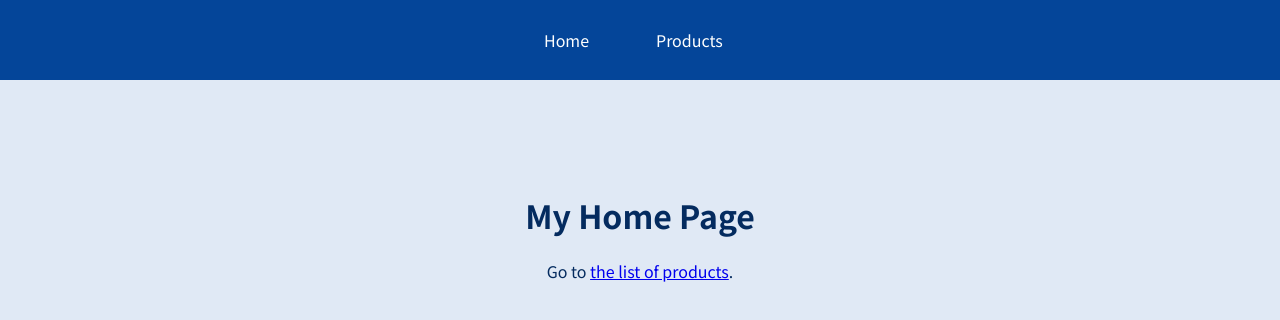
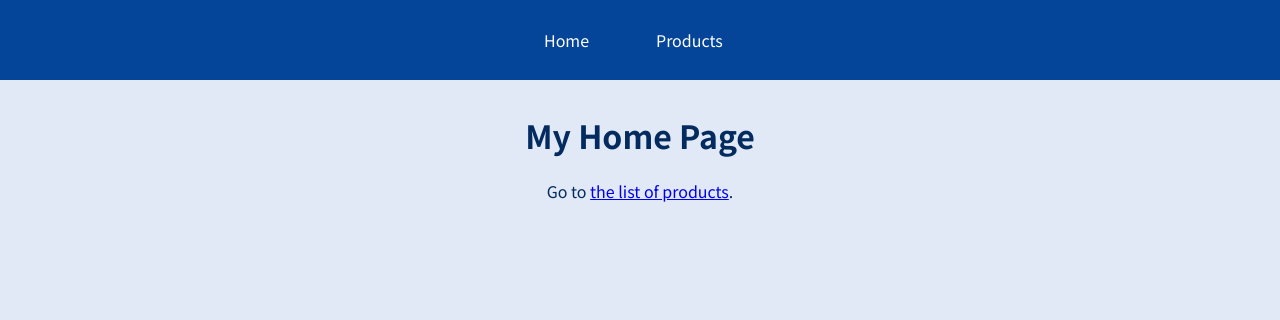
Before and after one commit to Rasyidannas/react-the-complete-guide-courses, a JavaScript app in the folder my-code/building-multipages/: page / in a window 1280 px wide. Shown: the top 320 px of the page. Built offline with nearby package versions, Linux system fonts and the light colour scheme.

Commit message:
20/9. Showing Error Pages with errorElement.mp4

```diff
--- a/my-code/building-multipages/src/App.js
+++ b/my-code/building-multipages/src/App.js
@@ -7,6 +7,7 @@
 import HomePage from "./pages/Home";
 import ProductPage from "./pages/Products";
 import RootLayout from "./pages/Root";
+import ErrorPage from "./pages/Error";
 
 // const routerDefinitions = createRoutesFromElements(
 //   <Route>
@@ -21,6 +22,7 @@
   {
     path: "/",
     element: <RootLayout />,
+    errorElement: <ErrorPage />,
     children: [
       { path: "/", element: <HomePage /> },
       { path: "/products", element: <ProductPage /> },
--- a/my-code/building-multipages/src/index.css
+++ b/my-code/building-multipages/src/index.css
@@ -24,3 +24,8 @@
 p {
   color: #042b5f;
 }
+
+main {
+  margin: 2rem auto;
+  text-align: center;
+}
--- /dev/null
+++ b/my-code/building-multipages/src/pages/Error.js
@@ -0,0 +1,15 @@
+import MainNavigation from "../components/MainNavigation";
+
+function ErrorPage() {
+  return (
+    <>
+      <MainNavigation />
+        <main>
+          <h1>An error occured!</h1>
+          <p>Could not find this page!</p>
+        </main>
+    </>
+  );
+}
+
+export default ErrorPage;
--- a/my-code/building-multipages/src/pages/Root.js
+++ b/my-code/building-multipages/src/pages/Root.js
@@ -1,12 +1,11 @@
 import { Outlet } from "react-router-dom";
 import MainNavigation from "../components/MainNavigation";
-import classes from "./Root.module.css";
 
 function RootLayout() {
   return (
     <>
       <MainNavigation />
-      <main className={classes.comtemt}>
+      <main>
         <Outlet />
       </main>
     </>
--- a/my-code/building-multipages/src/pages/Root.module.css
+++ /dev/null
@@ -1,4 +0,0 @@
-.content {
-    margin: 2rem auto;
-    text-align: center;
-}
```
